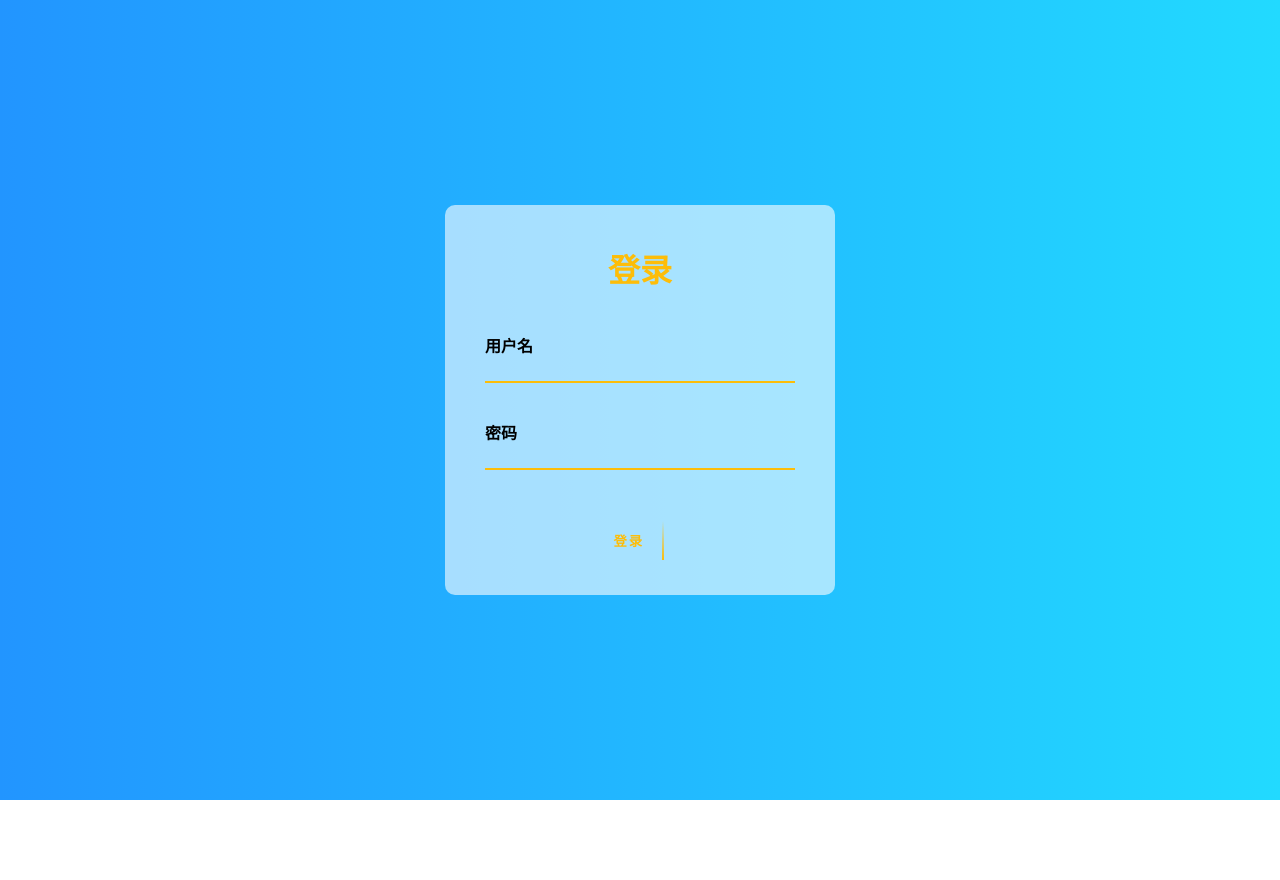
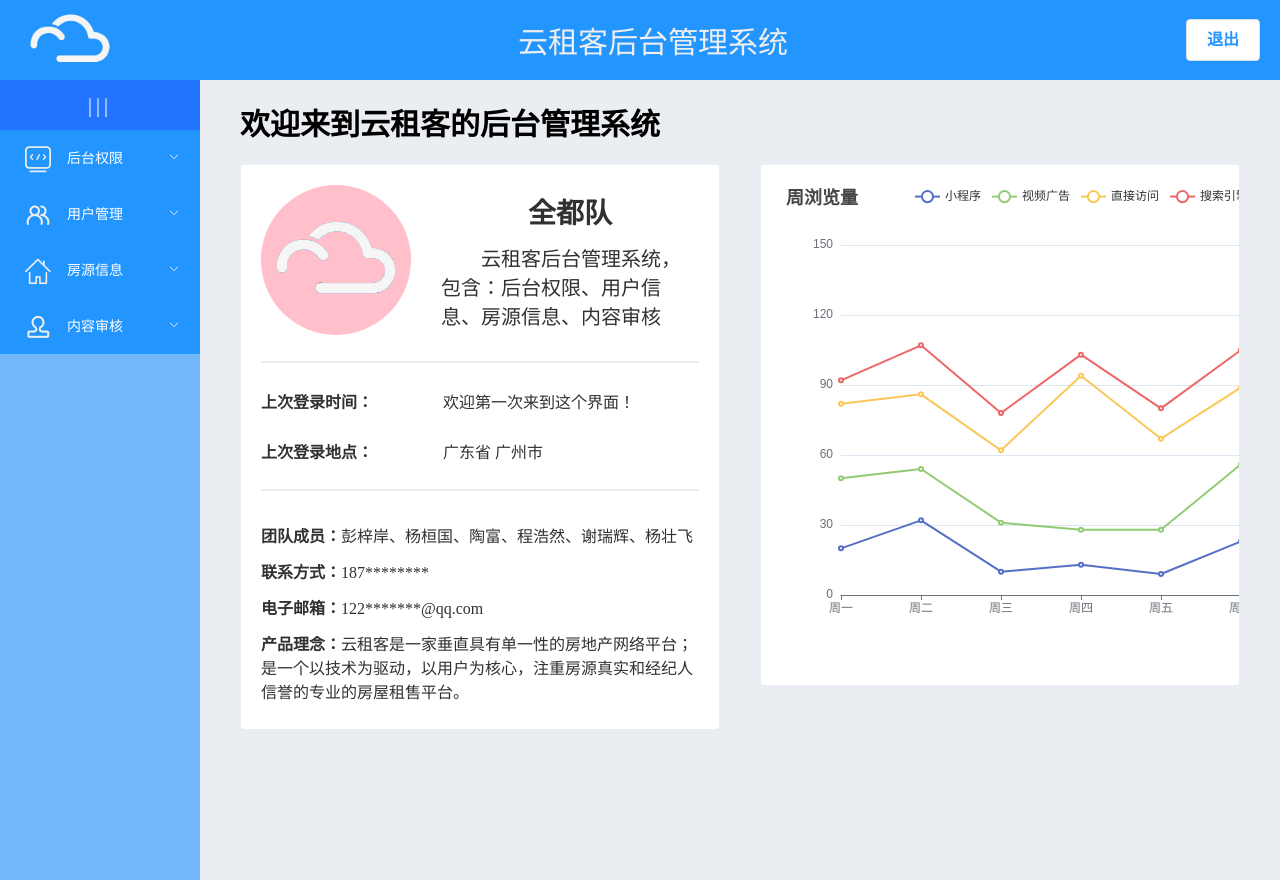
Before and after one commit to pza666/CloudTenant, a Vue app: page /#/home in a window 1280 px wide. Before the commit this address led to /#/login. Before the commit the page ends 800 px from the top, so only its background shows below. Built offline with nearby package versions, Linux system fonts and the light colour scheme.

Commit message:
完成了首页的开发

```diff
--- a/package.json
+++ b/package.json
@@ -10,6 +10,8 @@
   "dependencies": {
     "axios": "^0.27.2",
     "core-js": "^3.6.5",
+    "dayjs": "^1.11.2",
+    "echarts": "^5.3.2",
     "element-ui": "^2.15.8",
     "md5": "^2.3.0",
     "nprogress": "^0.2.0",
--- a/src/components/Sidebar/Sidebar.vue
+++ b/src/components/Sidebar/Sidebar.vue
@@ -22,7 +22,43 @@
 
     <!-- 右侧主页 home 路由的内容： -->
     <el-main v-show="$route.path=='/home'">
-      <span class="title">欢迎来到云租客的后台管理系统</span>
+      <h1 class="title">欢迎来到云租客的后台管理系统</h1>
+      <el-row>
+        <el-col :span="12">
+          <el-card shadow="hover">
+            <header class="headerInfo">
+              <img class="imgLogo" title="631全都对" alt="631全都对" src="@/assets/logo.png">
+              <div class="hInfo">
+                <h1>全都队</h1>
+                <p>云租客后台管理系统，包含：后台权限、用户信息、房源信息、内容审核</p>
+              </div>
+            </header>
+            <article class="articlerInfo">
+              <div class="aInfo">
+                <p>上次登录时间：</p>
+                <!-- 登录的时候直接读取上次设置好的最新时间 -->
+                <p>{{loginTime}}</p>
+              </div>
+              <div class="aInfo">
+                <p>上次登录地点：</p>
+                <p>广东省 广州市</p>
+              </div>
+            </article>
+            <footer class="footerInfo">
+              <p><span class="fTitle">团队成员：</span>彭梓岸、杨桓国、陶富、程浩然、谢瑞辉、杨壮飞</p>
+              <p><span class="fTitle">联系方式：</span>187********</p>
+              <p><span class="fTitle">电子邮箱：</span>122*******@qq.com</p>
+              <p><span class="fTitle">产品理念：</span>云租客是一家垂直具有单一性的房地产网络平台；是一个以技术为驱动，以用户为核心，注重房源真实和经纪人信誉的专业的房屋租售平台。</p>
+            </footer>
+          </el-card>
+        </el-col>
+        <el-col :span="12">
+          <el-card shadow="hover">
+            <!-- 为 ECharts 准备一个具备大小（宽高）的 DOM -->
+            <div ref="mainEchart" style="width: 600px;height:480px;"></div>
+          </el-card>
+        </el-col>
+      </el-row>
     </el-main>
     <!-- 右侧其他路由页面：路由占位符 -->
     <router-view></router-view>
@@ -30,6 +66,7 @@
 </template>
 
 <script>
+import * as echarts from "echarts";
 export default {
   data() {
     return {
@@ -101,6 +138,81 @@ export default {
       ], // 侧边栏数据
     };
   },
+  mounted() {
+    // 基于准备好的dom，初始化echarts实例
+    let myChart = echarts.init(this.$refs.mainEchart);
+    // 指定图表的配置项和数据
+    let option = {
+      title: {
+        text: "周浏览量",
+      },
+      tooltip: {
+        trigger: "axis",
+      },
+      legend: {
+        data: ["小程序", "视频广告", "直接访问", "搜索引擎"],
+      },
+      toolbox: {
+        show: true,
+        feature: {
+          mark: { show: true },
+          // dataView: { show: true, readOnly: false },
+          magicType: { show: true, type: ["bar", "stack", "tiled"] },
+          restore: { show: true },
+          saveAsImage: { show: true },
+        },
+      },
+      // 可成计算视图
+      // calculable: true,
+      xAxis: [
+        {
+          type: "category",
+          boundaryGap: false,
+          data: ["周一", "周二", "周三", "周四", "周五", "周六", "周日"],
+        },
+      ],
+      yAxis: [
+        {
+          type: "value",
+        },
+      ],
+      series: [
+        {
+          name: "小程序",
+          type: "line",
+          stack: "总量",
+          data: [20, 32, 10, 13, 9, 23, 50],
+        },
+        {
+          name: "视频广告",
+          type: "line",
+          stack: "总量",
+          data: [30, 22, 21, 15, 19, 33, 52],
+        },
+        {
+          name: "直接访问",
+          type: "line",
+          stack: "总量",
+          data: [32, 32, 31, 66, 39, 33, 32],
+        },
+        {
+          name: "搜索引擎",
+          type: "line",
+          stack: "总量",
+          data: [10, 21, 16, 9, 13, 16, 8],
+        },
+      ],
+    };
+    // 使用刚指定的配置项和数据显示图表。
+    myChart.setOption(option);
+  },
+  computed: {
+    loginTime() {
+      return localStorage.getItem("loginTime")
+        ? localStorage.getItem("loginTime")
+        : "欢迎第一次来到这个界面！";
+    },
+  },
 };
 </script>
 
@@ -110,8 +222,63 @@ export default {
 }
 /* 首页主题内容区域样式 */
 .el-main {
+  // 欢迎标题的样式
   .title {
+    margin-left: 20px;
     font-size: 30px;
+  }
+  // 团队上面内容信息
+  .headerInfo {
+    display: flex;
+    align-items: center;
+    // 用padding才能把底部的线给挤下去，margin在外，border在margin内
+    padding-bottom: 26px;
+    border-bottom: 2px solid #eee;
+
+    // 团队上面内容中图片logo的样式
+    .imgLogo {
+      width: 150px;
+      height: 150px;
+      border-radius: 50%;
+      margin-right: 30px;
+      background-color: pink;
+    }
+    // 团队上半部分中的信息样式
+    .hInfo h1:first-child {
+      font-size: 28px;
+      text-align: center;
+    }
+    .hInfo p:last-child {
+      font-size: 20px;
+      text-indent: 2em;
+      margin-top: 12px;
+    }
+  }
+  // 团队中间内容信息
+  .articlerInfo {
+    // 用padding才能把底部的线给挤下去，margin在外，border在margin内
+    padding-bottom: 26px;
+    border-bottom: 2px solid #eee;
+    // 控制前半部分
+    .aInfo {
+      display: flex;
+      margin-top: 26px;
+      // 控制后半部分
+      p:first-child {
+        margin-right: 70px;
+        font-weight: 800;
+      }
+    }
+  }
+  // 团队下面内容信息
+  .footerInfo {
+    margin-top: 26px;
+    p {
+      padding: 6px 0;
+      .fTitle {
+        font-weight: 800;
+      }
+    }
   }
 }
 
@@ -121,7 +288,7 @@ export default {
   height: 100%;
   background: rgba(#2295ff, 0.6);
 
-  /* 需要重置菜单列表突出来的 1px 右边框像素值就不会有突兀了 */
+  /* 需要重置菜单列表突出来的 .0625rem 右边框像素值就不会有突兀了 */
   .el-menu {
     border-right: none;
 
@@ -129,7 +296,7 @@ export default {
     .icon1 {
       color: #eee;
       font-size: 26px;
-      margin: 0 16px 0 -5px;
+      margin: 0 16px 0 5px;
       text-align: center;
     }
   }
--- a/src/main.js
+++ b/src/main.js
@@ -1,9 +1,9 @@
-import Vue from 'vue'
-import App from './App.vue'
-import router from './router'
-import store from './store'
+import Vue from 'vue';
+import App from './App.vue';
+import router from './router';
+import store from './store';
 // 引入图标样式
-import '../src/assets/font-icon/iconfont.css'
+import '../src/assets/font-icon/iconfont.css';
 // 引入elementui组件库
 import ElementUI from 'element-ui';
 import 'element-ui/lib/theme-chalk/index.css';
@@ -12,18 +12,18 @@ Vue.use(ElementUI);
 // 蓝色：#2295ff  橙色：#fdbd09  字体色：#fff  背景色：#eee
 
 // 引入面包屑组件为全局组件
-import BreadCrumb from '@/components/BreadCrumb/BreadCrumb'
-Vue.component('BreadCrumb', BreadCrumb)
+import BreadCrumb from '@/components/BreadCrumb/BreadCrumb';
+Vue.component('BreadCrumb', BreadCrumb);
 
 // 引入封装的axios文件并挂载到Vue的原型上
-import request from '@/axios/index.js'
+import request from '@/axios/index.js';
 
-Vue.prototype.$request = request
+Vue.prototype.$request = request;
 
-Vue.config.productionTip = false
+Vue.config.productionTip = false;
 
 new Vue({
-  router,
-  store,
-  render: h => h(App)
-}).$mount('#app')
+    router,
+    store,
+    render: h => h(App),
+}).$mount('#app');
--- a/src/router/index.js
+++ b/src/router/index.js
@@ -35,22 +35,22 @@ const router = new VueRouter({
     routes,
 });
 // 挂载路由导航守卫：注意不要让带有路径的next重复执行，否则会栈溢出，执行顺序很重要
-router.beforeEach((to, from, next) => {
-    // 如果不是去登录页的话先获取是否有对应的token值，也就是是否登录状态中
-    const tokenStr = window.localStorage.getItem('token');
-    // next()：放行    next('/login')：加上路径强制跳转   next(false)：返回来时的路由
-    if (to.path === '/login' && !tokenStr) {
-        // 第一种情况：没有token并且要去登录页让他重定向到登录页（因为上面一进来就重定向了）
-        next();
-    } else if (!tokenStr) {
-        // 第二种情况：防止第一种情况没捕获到：如用户没登录想去其他页面调回登录页
-        next('/login');
-    } else if (tokenStr && to.path === '/login') {
-        // 第三种情况：如果有token值还想回去登录页阻断
-        next(false);
-    } else if (tokenStr) {
-        // 第四种情况：在有token之后除了去登录页其他页面都可以去
-        next();
-    }
-});
+// router.beforeEach((to, from, next) => {
+//     // 如果不是去登录页的话先获取是否有对应的token值，也就是是否登录状态中
+//     const tokenStr = window.localStorage.getItem('token');
+//     // next()：放行    next('/login')：加上路径强制跳转   next(false)：返回来时的路由
+//     if (to.path === '/login' && !tokenStr) {
+//         // 第一种情况：没有token并且要去登录页让他重定向到登录页（因为上面一进来就重定向了）
+//         next();
+//     } else if (!tokenStr) {
+//         // 第二种情况：防止第一种情况没捕获到：如用户没登录想去其他页面调回登录页
+//         next('/login');
+//     } else if (tokenStr && to.path === '/login') {
+//         // 第三种情况：如果有token值还想回去登录页阻断
+//         next(false);
+//     } else if (tokenStr) {
+//         // 第四种情况：在有token之后除了去登录页其他页面都可以去
+//         next();
+//     }
+// });
 export default router;
--- a/src/store/login.js
+++ b/src/store/login.js
@@ -1,31 +1,31 @@
-import request from '@/axios/index.js'
-import router from '../router/index.js'
+import request from '@/axios/index.js';
+import router from '../router/index.js';
 const actions = {
     // 点击登录获取到token值后到mutations对state数据进行操作
     async submitForm({ commit }, val) {
-        const { headers } = await request.post('login/admin', val)
-
-        commit('SUBMITFORM', headers.authorization)
-    }
-}
+        const { headers } = await request.post('login/admin', val);
+        commit('SUBMITFORM', headers.authorization);
+    },
+};
 const mutations = {
     // 如果有了token立马设置，之后去其他路由都要有token的认证
     SUBMITFORM(state, val) {
-        state.token = val
-        localStorage.setItem('token', state.token)
+        state.token = val;
+        // 设置登录的token
+        localStorage.setItem('token', state.token);
         // 因为发请求验证的时候是个异步，在发请求的时候并不能获取到token
         // 所以在Vuex里等token设置完毕再跳转即可
-        router.push('/home')
-    }
-}
+        router.push('/home');
+    },
+};
 const state = {
-    token: ''
-}
-const getters = {}
+    token: '',
+};
+const getters = {};
 export default {
     namespaced: true,
     actions,
     mutations,
     state,
-    getters
-}
+    getters,
+};
--- a/src/views/Home/Home.vue
+++ b/src/views/Home/Home.vue
@@ -12,6 +12,7 @@
   </el-container>
 </template>
 <script>
+import dayjs from "dayjs";
 import Sidebar from "@/components/Sidebar/Sidebar";
 export default {
   name: "Home",
@@ -21,8 +22,14 @@
   methods: {
     // 退出登录的回调
     logout() {
-        localStorage.removeItem('token')
-        this.$router.push('/login')
+      // 在退出的时候判断是否存在上次的时间，存在的话移除，设置最新的时间，下次登录直接读取即可
+      if (localStorage.getItem("loginTime")) {
+        // 退出时如果已存在上次的时间，移除设置这次退出的时间，设置最新的时间
+        localStorage.removeItem("loginTime");
+      }
+      localStorage.setItem("loginTime", dayjs().format("YYYY-MM-DD HH:mm:ss"));
+      localStorage.removeItem("token");
+      this.$router.push("/login");
     },
   },
 };
```
Also changed, not shown: 1 other file (tests, documents, lock files or other folders). Lines whose indentation alone changed are shown as unchanged.
